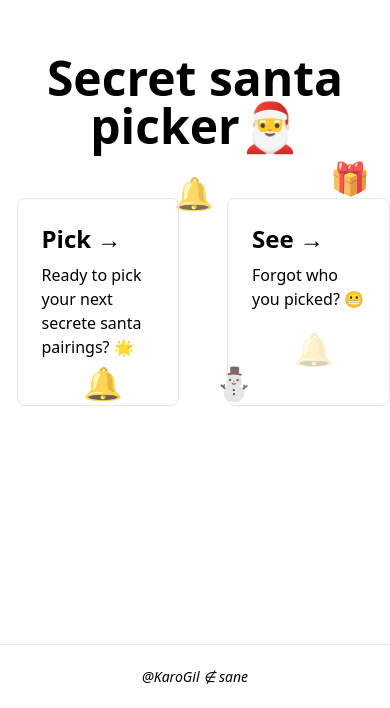
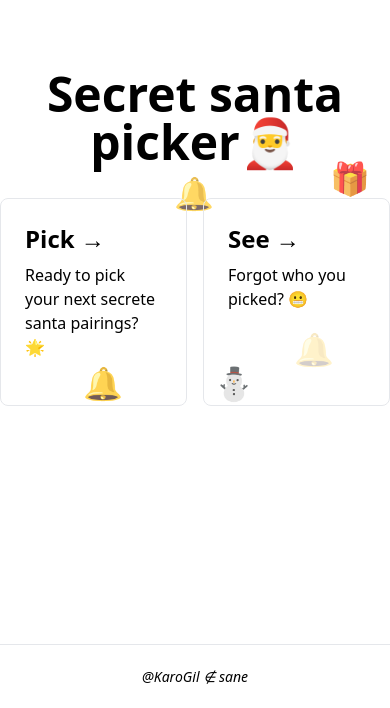
Before and after one commit to KaroGil/secretSanta, a Next.js app: page / in a window 390 px wide. Shown: the part 136-844 px from the top of the page. Built offline with nearby package versions, Linux system fonts and the light colour scheme.

Commit message:
fix design for mobile

```diff
--- a/pages/components/MainCard.tsx
+++ b/pages/components/MainCard.tsx
@@ -13,7 +13,7 @@ export default function MainCard({
   return (
     <Link
       href={link ?? ''}
-      className="border border-gray-200 rounded-lg basis-5/12	text-inherit p-6 text-left m-4 min-h-52 hover:bg-gray-100 transition duration-200"
+      className="border border-gray-200 rounded-lg w-full sm:w-5/12	text-inherit p-6 text-left min-h-52 hover:bg-gray-100 transition duration-200"
     >
       <h3 className="text-2xl font-semibold mb-2">{title} &rarr;</h3>
       <p>{description}</p>
--- a/pages/index.tsx
+++ b/pages/index.tsx
@@ -19,7 +19,7 @@ export default function Home() {
           </span>
         </h1>
 
-        <div className="flex space-x-8 justify-center">
+        <div className="flex space-x-4 md:space-x-8 justify-center  w-full max-w-2xl">
           <MainCard
             link="/picker"
             title="Pick"
```
